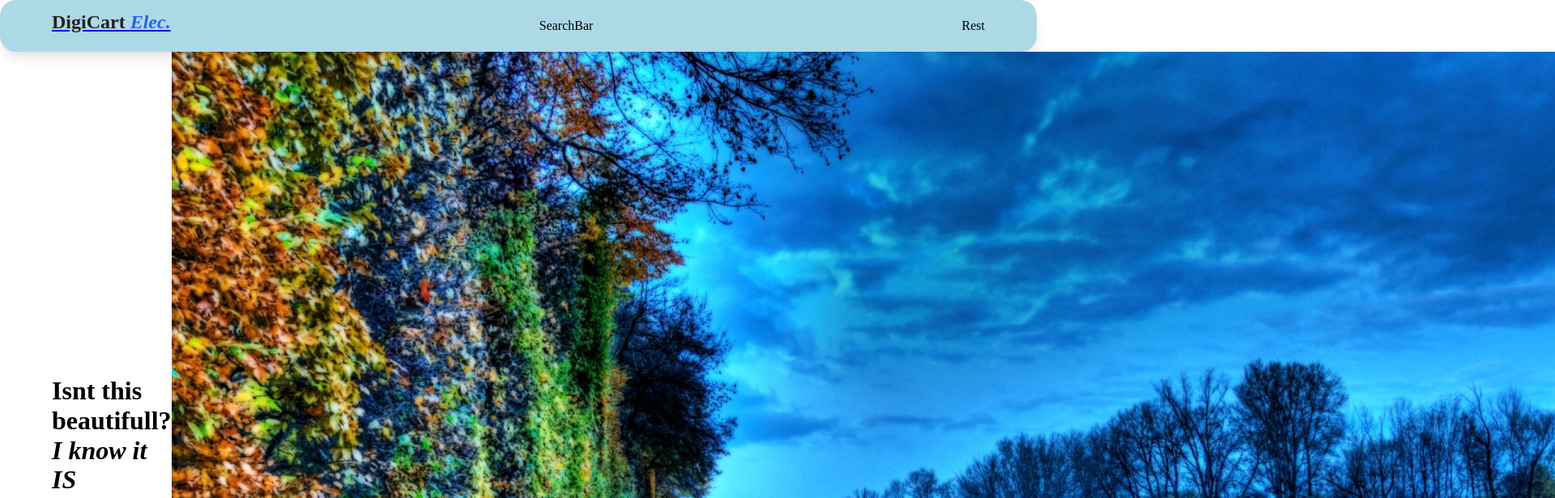
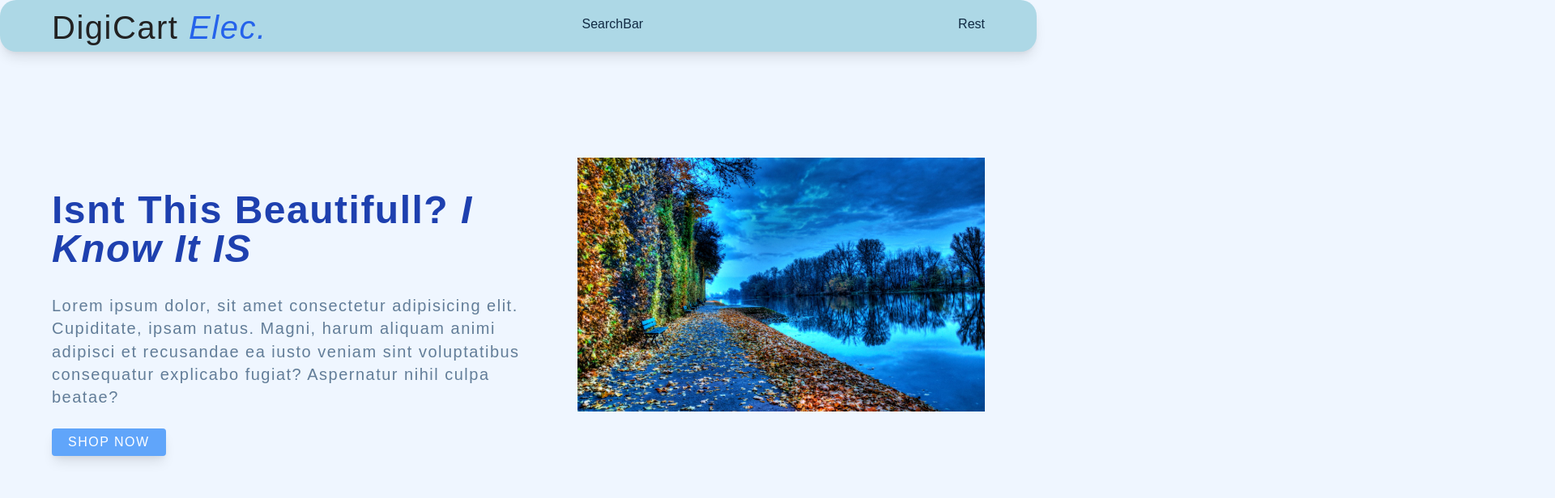
Before and after one commit to Pegasus321/e-com, a React (Create React App) app: page / in a window 1280 px wide. Shown: the top 616 px of the page at 81% size, 1920 px wide, since content can reach past the window. Built offline with nearby package versions, Linux system fonts and the light colour scheme.

Commit message:
Adding React Context

```diff
--- a/package.json
+++ b/package.json
@@ -5,10 +5,13 @@
   "dependencies": {
     "@emotion/react": "^11.11.1",
     "@emotion/styled": "^11.11.0",
+    "@faker-js/faker": "^8.1.0",
     "@mui/material": "^5.14.9",
     "@testing-library/jest-dom": "^5.17.0",
     "@testing-library/react": "^13.4.0",
     "@testing-library/user-event": "^13.5.0",
+    "canvas-confetti": "^1.6.0",
+    "miragejs": "^0.1.47",
     "normalize.css": "^8.0.1",
     "react": "^18.2.0",
     "react-dom": "^18.2.0",
@@ -16,6 +19,7 @@
     "react-router-dom": "^6.16.0",
     "react-scripts": "5.0.1",
     "react-toastify": "^9.1.3",
+    "uuid": "^9.0.1",
     "web-vitals": "^2.1.4"
   },
   "scripts": {
--- a/src/frontend/components/Categories/Categories.jsx
+++ b/src/frontend/components/Categories/Categories.jsx
@@ -1,5 +1,6 @@
 import React from "react";
 import styles from "./Catrgories.module.css";
+
 export default function Categories() {
   return <div>Categories</div>;
 }
--- a/src/frontend/components/Hero/Hero.jsx
+++ b/src/frontend/components/Hero/Hero.jsx
@@ -7,7 +7,7 @@ export default function Hero() {
   return (
     <section className="white-bcg">
       <div className={`container ${styles.hero}`}>
-        <article className={styles.cotent}>
+        <article className={styles.content}>
           <h1>
             Isnt this beautifull? <i>I know it IS</i>
           </h1>
@@ -22,7 +22,7 @@ export default function Hero() {
           </Link>
         </article>
         <article className={styles.imageContainer}>
-          <img src={image} alt="" />
+          <img src={image} alt="" className={styles.image} />
         </article>
       </div>
     </section>
--- a/src/frontend/components/Hero/Hero.module.css
+++ b/src/frontend/components/Hero/Hero.module.css
@@ -1,5 +1,68 @@
 .hero {
-  min-height: calc(100vh-5rem);
+  min-height: calc(100vh - 10rem);
   display: flex;
   align-items: center;
+  gap: 0 2rem;
+  color: var(--primary-800);
 }
+
+.content h1 {
+  font-size: 2.25rem;
+  font-weight: 600;
+  width: 100%;
+}
+
+.content p {
+  font-size: 1rem;
+  color: var(--grey-500);
+  letter-spacing: var(--letterSpacing);
+}
+
+.btnHero {
+  font-size: 1rem;
+  padding: 0.5rem 1.25rem;
+  text-transform: uppercase;
+}
+
+.imageContainer {
+  margin: 0;
+  display: block;
+  display: flex;
+  justify-content: center;
+  align-items: center;
+}
+.image {
+  width: 100%;
+}
+
+@media screen and (min-width: 768px) {
+  .content h1 {
+    font-size: 2.25rem;
+  }
+
+  .content p {
+    font-size: 0.95rem;
+  }
+
+  .imageContainer {
+    display: block;
+    /* width: 100%; */
+    margin-left: -1rem;
+    margin-bottom: 4rem;
+    display: flex;
+    justify-content: center;
+  }
+}
+
+@media screen and (min-width: 1024px) {
+  .content h1 {
+    font-size: 3rem;
+  }
+
+  .content p {
+    font-size: 1.25rem;
+  }
+  .imageContainer {
+    margin-left: 0;
+  }
+}
--- a/src/frontend/constants/constants.jsx
+++ b/src/frontend/constants/constants.jsx
@@ -12,3 +12,58 @@ export const FOOTER_LINKS = [
     url: "https://www.linkedin.com/",
   },
 ];
+
+export const TOASTTYPE = {
+  Warn: "warn",
+  Info: "info",
+  Success: "success",
+  Error: "error",
+};
+
+export const CUSTOM_TOASTID = 1;
+
+export const ITEMS_PER_PAGE = 9;
+
+export const STATES = [
+  "Andhra Pradesh",
+  "Arunachal Pradesh",
+  "Assam",
+  "Bihar",
+  "Chhattisgarh",
+  "Goa",
+  "Gujarat",
+  "Haryana",
+  "Himachal Pradesh",
+  "Jammu and Kashmir",
+  "Jharkhand",
+  "Karnataka",
+  "Kerala",
+  "Madhya Pradesh",
+  "Maharashtra",
+  "Manipur",
+  "Meghalaya",
+  "Mizoram",
+  "Nagaland",
+  "Odisha",
+  "Punjab",
+  "Rajasthan",
+  "Sikkim",
+  "Tamil Nadu",
+  "Telangana",
+  "Tripura",
+  "Uttarakhand",
+  "Uttar Pradesh",
+  "West Bengal",
+  "Andaman and Nicobar Islands",
+  "Chandigarh",
+  "Dadra and Nagar Haveli",
+  "Daman and Diu",
+  "Delhi",
+  "Lakshadweep",
+  "Puducherry",
+];
+
+export const LOCAL_STORAGE_KEYS = {
+  user: "user",
+  token: "token",
+};
--- /dev/null
+++ b/src/frontend/contexts/AuthContextProvider.jsx
@@ -0,0 +1,38 @@
+import React, { createContext, useState, useEffect, useContext } from "react";
+import { setIntoLocalStorage, getFromLocalStorage } from "../utils/utils";
+import { LOCAL_STORAGE_KEYS } from "../constants/constants";
+
+const AuthContext = createContext(null);
+
+export const useAuthContext = () => useContext(AuthContext);
+
+export default function AuthContextProvider({ children }) {
+  const [user, setUser] = useState(
+    getFromLocalStorage(LOCAL_STORAGE_KEYS.user)
+  );
+
+  const [token, setToken] = useState(
+    getFromLocalStorage(LOCAL_STORAGE_KEYS.token)
+  );
+
+  const updateUserAuth = ({ user, token }) => {
+    setUser(user);
+    setToken(token);
+  };
+
+  useEffect(() => {
+    if (user) {
+      setUser((data) => ({ ...data, cart: [], wishlist: [] }));
+    }
+    setIntoLocalStorage(LOCAL_STORAGE_KEYS.user, {
+      ...user,
+      cart: [],
+      wishlist: [],
+    });
+  }, []);
+  return (
+    <AuthContext.Provider value={{ user, token, updateUserAuth }}>
+      {children}
+    </AuthContext.Provider>
+  );
+}
--- /dev/null
+++ b/src/frontend/contexts/index.jsx
@@ -0,0 +1,3 @@
+import AuthContextProvider from "./AuthContextProvider";
+
+export { AuthContextProvider };
--- /dev/null
+++ b/src/frontend/utils/utils.js
@@ -0,0 +1,37 @@
+import { toast } from "react-toastify";
+import { v4 as uuid } from "uuid";
+import {
+  TOASTTYPE,
+  CUSTOM_TOASTID,
+  ITEMS_PER_PAGE,
+  STATES,
+} from "../constants/constants";
+import confetti from "canvas-confetti";
+import { Faker } from "@faker-js/faker";
+
+export const calculateDiscountPercentage = (discountPrice, originalPrice) =>
+  Math.floor(((originalPrice - discountPrice) * 100) / originalPrice);
+
+export const uniqueLabelFor = (type, id) => `${type}-${id}`;
+
+export const toastHandler = (type, message, toastId = uuid()) => {
+  const ToastStyle = {
+    position: "bottom-left",
+    autoClose: "1000",
+    hideProgressBar: false,
+    closeOnClick: true,
+    pauseOnHover: true,
+    draggable: true,
+    progress: undefined,
+    theme: "light",
+    toastId,
+  };
+};
+
+export const setIntoLocalStorage = (name, dataObject) =>
+  localStorage.setItem(name, JSON.stringify(dataObject));
+
+export const getFromLocalStorage = (name) =>
+  JSON.parse(localStorage.getItem(name)) ?? null;
+
+export const removeFromLocalStorage = (name) => localStorage.removeItem(name);
--- a/src/index.css
+++ b/src/index.css
@@ -62,12 +62,113 @@
     0 10px 10px -5px rgba(0, 0, 0, 0.04);
 }
 
+body {
+  background: var(--backgroundColor);
+  font-family: var(--bodyFont);
+  font-weight: 300;
+  line-height: 1.77rem;
+  color: var(--textColor);
+}
+
 .container {
   width: var(--fluid-width);
   max-width: var(--max-width);
   margin: 0 auto;
 }
 
+p {
+  margin-bottom: 1.5rem;
+  /* max-width: 40em; */
+}
+
+h1,
+h2,
+h3,
+h4,
+h5 {
+  margin: 0;
+  /* margin-bottom: 1.38rem; */
+  font-family: var(--headingFont);
+  font-weight: 400;
+  line-height: 1.3;
+  text-transform: capitalize;
+  letter-spacing: var(--letterSpacing);
+  margin-bottom: 0.75rem;
+}
+
+h1 {
+  font-size: 2.5rem;
+}
+h2 {
+  font-size: 2rem;
+}
+h3 {
+  font-size: 1.5rem;
+}
+h4 {
+  font-size: 1.25rem;
+}
+h5 {
+  font-size: 0.875rem;
+}
+
+@media screen and (min-width: 800px) {
+  h1 {
+    font-size: 3rem;
+  }
+  h2 {
+    font-size: 2.5rem;
+  }
+  h3 {
+    font-size: 2rem;
+  }
+  h4 {
+    font-size: 1.5rem;
+  }
+  h5 {
+    font-size: 1rem;
+  }
+  body {
+    font-size: 1rem;
+  }
+  h1,
+  h2,
+  h3,
+  h4 {
+    line-height: 1;
+  }
+}
+
 .full-page {
   min-height: 100vh;
 }
+
+.btn {
+  cursor: pointer;
+  color: var(--white);
+  background: var(--primary-400);
+  border: transparent;
+  border-radius: var(--borderRadius);
+  letter-spacing: var(--letterSpacing);
+  padding: 0.375rem 0.75rem;
+  box-shadow: var(--shadow-3);
+  transition: var(--transition);
+  text-transform: capitalize;
+  display: inline-block;
+}
+.btn:hover {
+  background: var(--primary-600);
+  box-shadow: var(--shadow-4);
+}
+.btn:active {
+  transform: scale(0.9);
+}
+
+a {
+  text-decoration: none;
+  letter-spacing: var(--letterSpacing);
+}
+a,
+button {
+  line-height: 1.15;
+}
--- a/src/index.js
+++ b/src/index.js
@@ -4,9 +4,13 @@ import "./index.css";
 import "normalize.css/normalize.css";
 import App from "./App";
 
+import { AuthContextProvider } from "./frontend/contexts";
+
 const root = ReactDOM.createRoot(document.getElementById("root"));
 root.render(
   <React.StrictMode>
-    <App />
+    <AuthContextProvider>
+      <App />
+    </AuthContextProvider>
   </React.StrictMode>
 );
```
Also changed, not shown: src/frontend/utils/actions.jsx (added), 1 other file (tests, documents, lock files or other folders).
